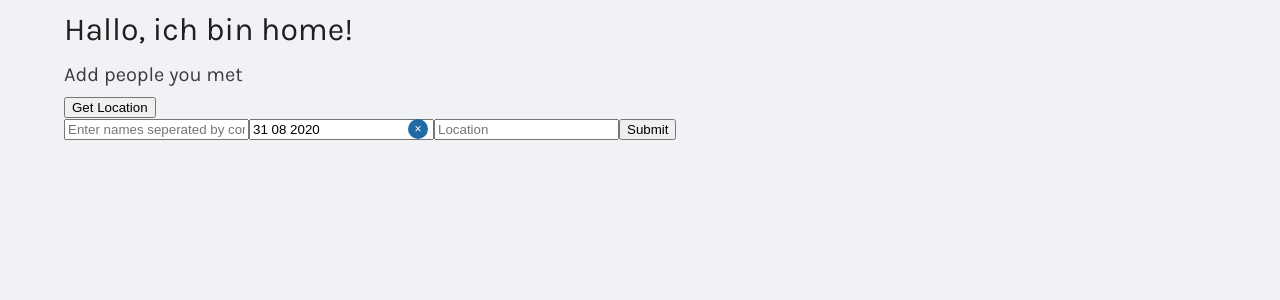
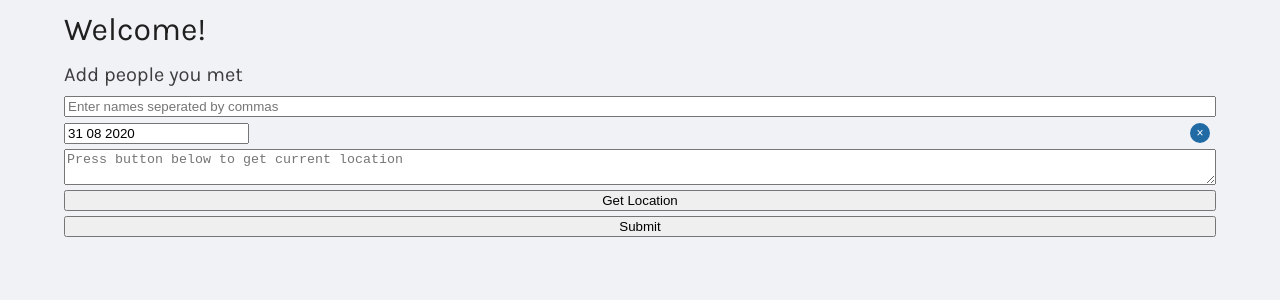
Before and after one commit to mar-zim/spread-love, a React (Create React App) app: page / in a window 1280 px wide. Shown: the top 300 px of the page. Built offline with nearby package versions, Linux system fonts and the light colour scheme.

Commit message:
Add current location to form

```diff
--- a/src/components/AppPeopleForm.js
+++ b/src/components/AppPeopleForm.js
@@ -3,6 +3,7 @@ import ReactDatePicker from 'react-datepicker'
 import 'react-datepicker/dist/react-datepicker.css'
 import { Controller, useForm } from 'react-hook-form'
 import axios from 'axios'
+import styled from 'styled-components'
 
 export default function AddPeopleForm() {
   const [userLocation, setUserLocation] = useState('')
@@ -11,25 +12,14 @@ export default function AddPeopleForm() {
       mode: 'onBlur',
     }
   )
-  console.log('Errors:', errors)
 
   async function onSubmit(inputValues) {
     console.log('Input: ', inputValues)
     reset()
   }
 
-  if ('geolocation' in navigator) {
-    console.log('Geo Available')
-  } else {
-    console.log('Geo Not Available')
-  }
-
   function getLocation() {
     navigator.geolocation.getCurrentPosition(function (position) {
-      console.log('getting location initiated')
-      console.log('Latitude is :', position.coords.latitude)
-      console.log('Longitude is :', position.coords.longitude)
-      console.log(position)
       const lat = position.coords.latitude
       const lon = position.coords.longitude
 
@@ -46,9 +36,7 @@ export default function AddPeopleForm() {
   return (
     <div>
       <h4>Add people you met</h4>
-      <button onClick={getLocation}>Get Location</button>
-      {userLocation && <div>Location: {userLocation}</div>}
-      <form onSubmit={handleSubmit(onSubmit)}>
+      <StyledForm onSubmit={handleSubmit(onSubmit)}>
         <input
           name="names"
           defaultValue=""
@@ -59,7 +47,7 @@ export default function AddPeopleForm() {
           })}
           placeholder="Enter names seperated by commas"
         />
-        {errors.names && 'Please enter something here'}
+        {errors.names && <div>Please enter something above</div>}
         <Controller
           control={control}
           name="date"
@@ -83,20 +71,29 @@ export default function AddPeopleForm() {
             required: true,
           }}
         />
-        {errors.date && 'Please enter something here'}
-        <input
+        {errors.date && <div>Please enter something above</div>}
+        <textarea
           name="location"
-          defaultValue=""
+          defaultValue={userLocation}
           ref={register({
             required: true,
           })}
-          placeholder="Location"
+          placeholder="Press button below to get current location"
         />
-        {errors.location && 'Please enter something here'}
+        {errors.location && <div>Please enter something above</div>}
+        <button type="button" onClick={getLocation}>
+          Get Location
+        </button>
         <button type="submit" disabled={formState.isSubmitting}>
           Submit
         </button>
-      </form>
+      </StyledForm>
     </div>
   )
 }
+
+const StyledForm = styled.form`
+  display: flex;
+  flex-direction: column;
+  gap: 5px;
+`
--- a/src/pages/Home.js
+++ b/src/pages/Home.js
@@ -4,7 +4,7 @@ import AddPeopleForm from '../components/AppPeopleForm'
 export default function Home() {
   return (
     <>
-      <h2>Hallo, ich bin home!</h2>
+      <h2>Welcome!</h2>
       <AddPeopleForm />
     </>
   )
```
